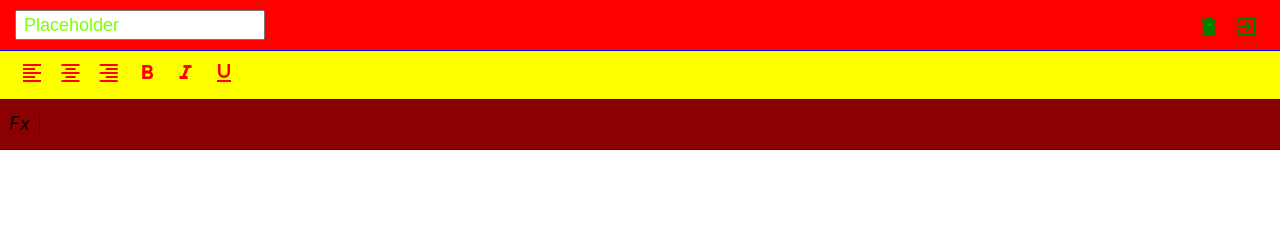
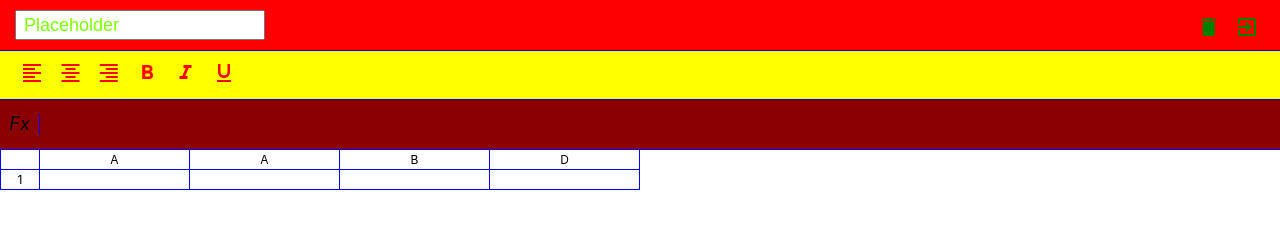
Before and after one commit to jugosoft/CustomExcel, a website built with webpack: page src/index.html in a window 1280 px wide. Built offline with nearby package versions, Linux system fonts and the light colour scheme.

Commit message:
Table content

```diff
--- a/src/index.html
+++ b/src/index.html
@@ -54,7 +54,24 @@
             </div>
 
             <div class="excel__table">
-
+                <div class="row">
+                    <div class="row-info"></div>
+                    <div class="row-data">
+                        <div class="column">A</div>
+                        <div class="column">A</div>
+                        <div class="column">B</div>
+                        <div class="column">D</div>
+                    </div>
+                </div>
+                <div class="row">
+                    <div class="row-info">1</div>
+                    <div class="row-data">
+                        <div class="cell selected" contenteditable></div>
+                        <div class="cell" contenteditable></div>
+                        <div class="cell" contenteditable></div>
+                        <div class="cell" contenteditable></div>
+                    </div>
+                </div>
             </div>
 
         </div>
--- a/src/scss/_variables.scss
+++ b/src/scss/_variables.scss
@@ -8,6 +8,10 @@ $formula-height: 50px;
 $formula-colour: darkred;
 $info-cell-width: 40px;
 
+$row-height: 20px;
+
+$cell-width: 150px;
+
 $border-colour: blue;
 $border-colour-hover: grey;
 $border-colour-focus: orange;
--- a/src/scss/table.scss
+++ b/src/scss/table.scss
@@ -2,5 +2,62 @@
 @import "mixins";
 
 .excel__table {
+    position: absolute;
+    left: 0;
+    right: 0;
+    top: $header-height + $toolbar-height + $formula-height;
+    overflow-x: auto;
 
+    .row {
+        display: flex;
+        flex-direction: row;
+        min-height: $row-height;
+        height: $row-height;
+    }
+    .row-info{
+        display: flex;
+        justify-content: center;
+        align-items: center;
+        height: 100%;
+        min-width: $info-cell-width;
+        border: 1px solid $border-colour;
+        border-top: none;
+        // border-right: none;
+    }
+
+    .row-data {
+        display: flex;
+        justify-content: center;
+        align-items: center;
+        height: 100%;
+        // border: 1px solid $border-colour;
+        // border-top: none;
+    }
+
+    .column {
+        margin: 0;
+        padding: 0;
+        display: flex;
+        justify-content: center;
+        align-items: center;
+        min-width: 40px;
+        width: $cell-width;
+        border: 1px solid $border-colour;
+        border-top: 0;
+        border-left: 0;
+        height: 100%;
+    }
+
+    .cell {
+        min-width: 40px;
+        padding: 5px;
+        width: $cell-width;
+        height: 100%;
+        border: 1px solid $border-colour;
+        justify-content: center;
+        align-items: center;
+        border-top: 0;
+        border-left: 0;
+        white-space: nowrap;
+    }
 }
```
